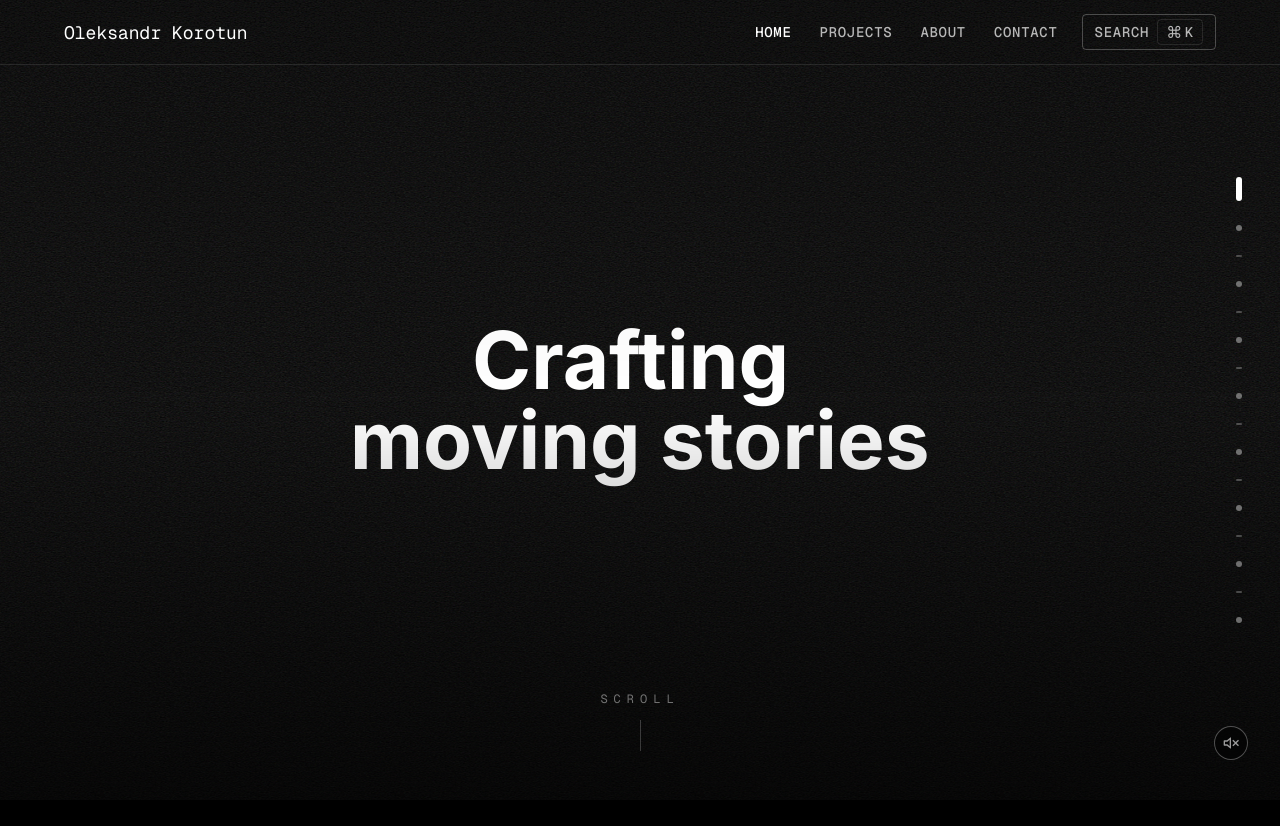
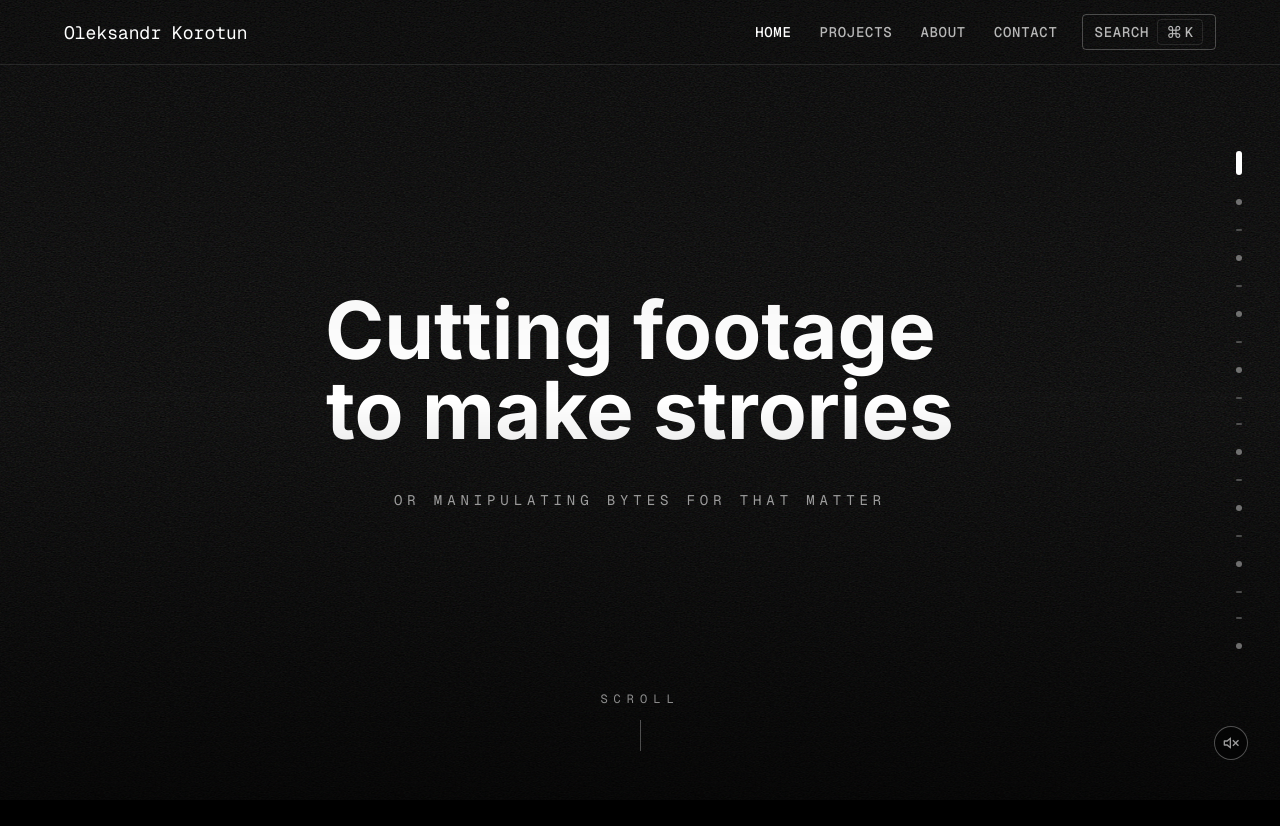
Before and after one commit to jonhyblaze/portfolio-edit, a Next.js app: page / in a window 1280 px wide. Shown: the top 826 px of the page. Built offline with nearby package versions, Linux system fonts and the light colour scheme.

Commit message:
refining hompage storytelling and messaging

```diff
--- a/components/showcase/video-showcase.tsx
+++ b/components/showcase/video-showcase.tsx
@@ -78,8 +78,23 @@ const isVideo = (slide: ShowcaseSlide): slide is VideoReel => (slide.kind ?? "vi
  * instead, and nothing here is on a timer.
  */
 
-/** A gap this long, with nothing live arriving, means they let go. */
-const GESTURE_IDLE_MS = 120
+/**
+ * A gap this long, with nothing live arriving, means they let go.
+ *
+ * It has to clear the seam in the middle of a trackpad flick. One flick is not one
+ * stream: the fingers produce a burst, they leave, and macOS then starts the coasting
+ * events a moment later — a pause of anywhere up to about a fifth of a second sits
+ * between the two halves. At 120ms that seam read as the end of one gesture and the
+ * start of another, and a single flick stepped twice. Worse, both halves of this
+ * value failed together: the silence timer also fired inside the seam and wiped
+ * `peak`, so the first coasting event was measured against nothing and sailed past
+ * the tail floor as if it were a fresh shove.
+ *
+ * Raising it does not lock the reel through a long tail: `lastLiveAt` only moves on
+ * live events, so dregs never extend the wait — they are still ignored the moment
+ * they fall below the floor.
+ */
+const GESTURE_IDLE_MS = 350
 
 /**
  * Where a gesture stops being input and becomes debris.
@@ -304,7 +319,7 @@ export function VideoShowcase({ slides, className }: { slides: ShowcaseSlide[];
       ref={sectionRef}
       aria-label="Selected work"
       className={cn(
-        "relative left-1/2 right-1/2 ml-[-50vw] mr-[-50vw] h-[100svh] w-screen touch-none overflow-hidden bg-black",
+        "relative left-1/2 right-1/2 ml-[-50vw] mr-[-50vw] h-svh w-screen touch-none overflow-hidden bg-black",
         className
       )}>
       <div className="h-full w-full">
@@ -357,9 +372,9 @@ export function VideoShowcase({ slides, className }: { slides: ShowcaseSlide[];
           {currentReel && (currentReel.label || currentReel.meta) && (
             <div
               key={currentReel.id}
-              className="flex flex-col items-center gap-1.5 duration-500 animate-in fade-in-0 slide-in-from-bottom-2">
-              {currentReel.label && <p className="h4 text-white">{currentReel.label}</p>}
-              {currentReel.meta && <p className="label-s uppercase tracking-widest text-white/60">{currentReel.meta}</p>}
+              className="flex flex-col items-center gap-1 duration-500 animate-in fade-in-0 slide-in-from-bottom-2">
+              {currentReel.label && <p className="h3 text-white">{currentReel.label}</p>}
+              {currentReel.meta && <p className="label-m uppercase tracking-widest text-muted-foreground">{currentReel.meta}</p>}
             </div>
           )}
         </div>
@@ -432,8 +447,8 @@ function ScrollHint() {
     <span
       aria-hidden
       className="absolute inset-x-0 bottom-4 flex flex-col items-center gap-3 delay-1000 duration-1000 animate-in fade-in-0 fill-mode-both">
-      <span className="label-s uppercase tracking-[0.5em] text-white/80">Scroll</span>
-      <span className="block h-16 w-px origin-top animate-scroll-hint bg-white/50" />
+      <span className="label-s uppercase tracking-[0.5em] text-white">Scroll</span>
+      <span className="block h-16 w-px origin-top animate-scroll-hint bg-muted-foreground" />
     </span>
   )
 }
@@ -451,15 +466,15 @@ function CueMark() {
 function CaptionCard({ slide }: { slide: CaptionSlide }) {
   return (
     <div className="relative px-8 text-center">
-      <p className="label-s uppercase tracking-[0.4em] text-white/80 duration-700 animate-in fade-in-0 slide-in-from-bottom-2 fill-mode-both">
+      <p className="h2 tracking-wide text-white duration-700 animate-in fade-in-0 slide-in-from-bottom-2 fill-mode-both">
         {slide.text}
       </p>
       {slide.sub && (
-        <p className="label-s mt-4 text-white/35 delay-200 duration-700 animate-in fade-in-0 fill-mode-both">{slide.sub}</p>
+        <p className="label-m tracking-[0.4em] mt-4 uppercase text-muted-foreground delay-200 duration-700 animate-in fade-in-0 fill-mode-both">{slide.sub}</p>
       )}
       <span
         aria-hidden
-        className="mx-auto mt-8 block h-px w-10 bg-white/20 delay-300 duration-1000 animate-in fade-in-0 fill-mode-both"
+        className="mx-auto mt-8 block h-px w-10  bg-muted-foreground delay-300 duration-1000 animate-in fade-in-0 fill-mode-both"
       />
     </div>
   )
@@ -493,7 +508,7 @@ function TitleCard({ slide }: { slide: TitleSlide }) {
       <StaggeredLine text={slide.text} className="h1 z-50 text-balance  text-white" />
       {slide.sub && (
         <p
-          className="label-s mt-10 uppercase tracking-[0.35em] text-white/50 duration-1000 animate-in fade-in-0 fill-mode-both"
+          className="label-m mt-10 uppercase tracking-[0.35em] text-muted-foreground duration-1000 animate-in fade-in-0 fill-mode-both"
           style={{ animationDelay: `${words.length * 70 + 200}ms` }}>
           {slide.sub}
         </p>
@@ -508,10 +523,10 @@ function QuoteCard({ slide }: { slide: QuoteSlide }) {
 
   return (
     <div className="relative max-w-5xl px-8 text-center md:px-16">
-      <StaggeredLine text={slide.text} className="h1 text-balance leading-[1.05] text-white" />
+      <StaggeredLine text={slide.text} className="h1 text-balance leading-21 text-white" />
       {slide.attribution && (
         <p
-          className="label-s mt-10 uppercase tracking-[0.35em] text-white/40 duration-1000 animate-in fade-in-0 fill-mode-both"
+          className="label-m mt-10 uppercase tracking-[0.35em] text-muted-foreground duration-1000 animate-in fade-in-0 fill-mode-both"
           style={{ animationDelay: `${words.length * 70 + 200}ms` }}>
           {slide.attribution}
         </p>
--- a/data/showcase.ts
+++ b/data/showcase.ts
@@ -43,8 +43,8 @@ export const showcaseSlides: ShowcaseSlide[] = [
   {
     id: "intro",
     kind: "title",
-    text: "Crafting moving stories",
-    sub: ""
+    text: "Cutting footage to make strories",
+    sub: "or manipulating bytes for that matter"
   },
   {
     id: "hum",
@@ -55,8 +55,10 @@ export const showcaseSlides: ShowcaseSlide[] = [
     radius: 0 // gently rounded, cinematic
   },
   {
-    id: "pause-01",
-    kind: "pause"
+    id: "caption-01",
+    text: "Careful now",
+    sub: "wreckless danger ahead",
+    kind: "caption"
   },
   {
     id: "212-CH",
@@ -64,13 +66,12 @@ export const showcaseSlides: ShowcaseSlide[] = [
     poster: "/showcase/212-cover.jpg",
     label: "212 Heroes | Carolina Herrera",
     meta: "dir/dop. Oleksandr Korotun | Commercial",
-    radius: 0 // gently rounded, cinematic
   },
   {
-    id: "caption-01",
-    kind: "caption",
-    text: "Int. Edit Suite — 04:12",
-    sub: "the cut is still wrong"
+    id: "quote-01",
+    kind: "quote",
+    text: "Beware",
+    attribution: "of the thin ice"
   },
   {
     id: "icohole",
@@ -80,10 +81,10 @@ export const showcaseSlides: ShowcaseSlide[] = [
     meta: "dir. Anastasia Gruba, dop. Oleksandr Korotun | Short Film"
   },
   {
-    id: "quote-01",
+    id: "quote-02",
     kind: "quote",
-    text: "A cut is a decision about what you are allowed to feel next.",
-    attribution: "Oleksandr Korotun"
+    text: "Next one is too complex for you",
+    attribution: "Max Prodaniuk"
   },
   {
     id: "pavo-indus",
@@ -98,6 +99,11 @@ export const showcaseSlides: ShowcaseSlide[] = [
     kind: "pause"
   },
   {
+    id: "quote-03",
+    kind: "quote",
+    text: "I've told you",
+  },
+  {
     id: "blb",
     src: video("loops/blb.mp4"),
     poster: "/showcase/blb-cover.jpg",
@@ -108,8 +114,8 @@ export const showcaseSlides: ShowcaseSlide[] = [
   {
     id: "caption-02",
     kind: "caption",
-    text: "Match Cut —",
-    sub: "on movement, on shape, on breath"
+    text: "Mariupolis",
+    sub: "Is especially charming in winter"
   },
   {
     id: "papr",
@@ -119,9 +125,12 @@ export const showcaseSlides: ShowcaseSlide[] = [
     meta: "dir. Lilia Ostapovych, dop. Oleksandr Korotun | Short Film",
     height: 74
   },
+
   {
-    id: "pause-03",
-    kind: "pause"
+    id: "caption-03",
+    kind: "caption",
+    text: "But I Love Summer",
+    sub: "And youd should too"
   },
   {
     id: "leopolis",
@@ -132,8 +141,14 @@ export const showcaseSlides: ShowcaseSlide[] = [
     width: 88
   },
   {
-    id: "pause-04",
+    id: "pause-03",
     kind: "pause"
+  },
+  {
+    id: "caption-04",
+    kind: "quote",
+    text: "One more thing",
+    attribution: "Don't forget about your phone"
   },
   {
     id: "vertical",
@@ -142,5 +157,6 @@ export const showcaseSlides: ShowcaseSlide[] = [
     label: "Pushing Saves",
     meta: "Commercials & Social Media | Vertical Cut",
     width: 34 // pillarbox — bars left & right
-  }
+  },
+
 ]
```
Lines whose indentation alone changed are shown as unchanged.
